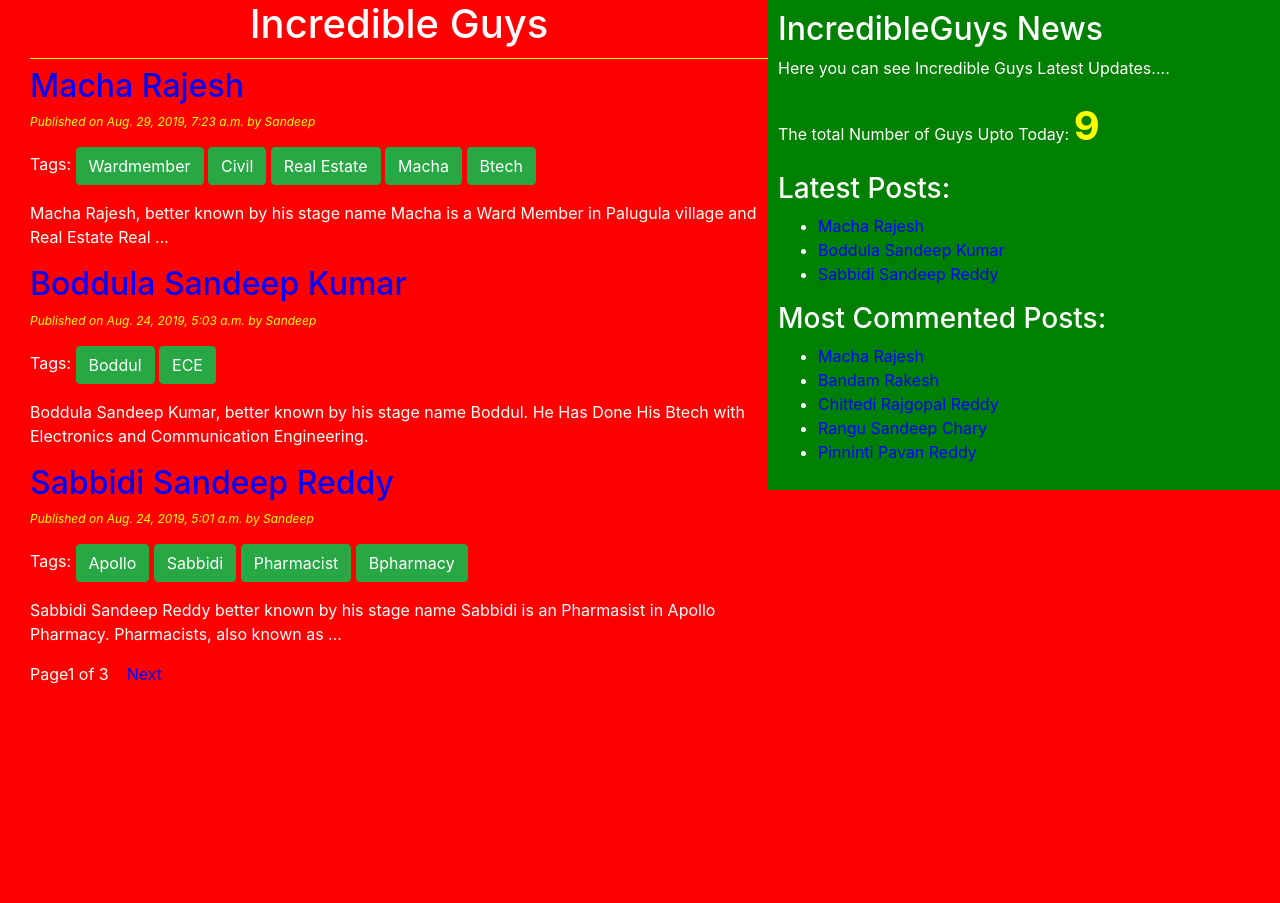
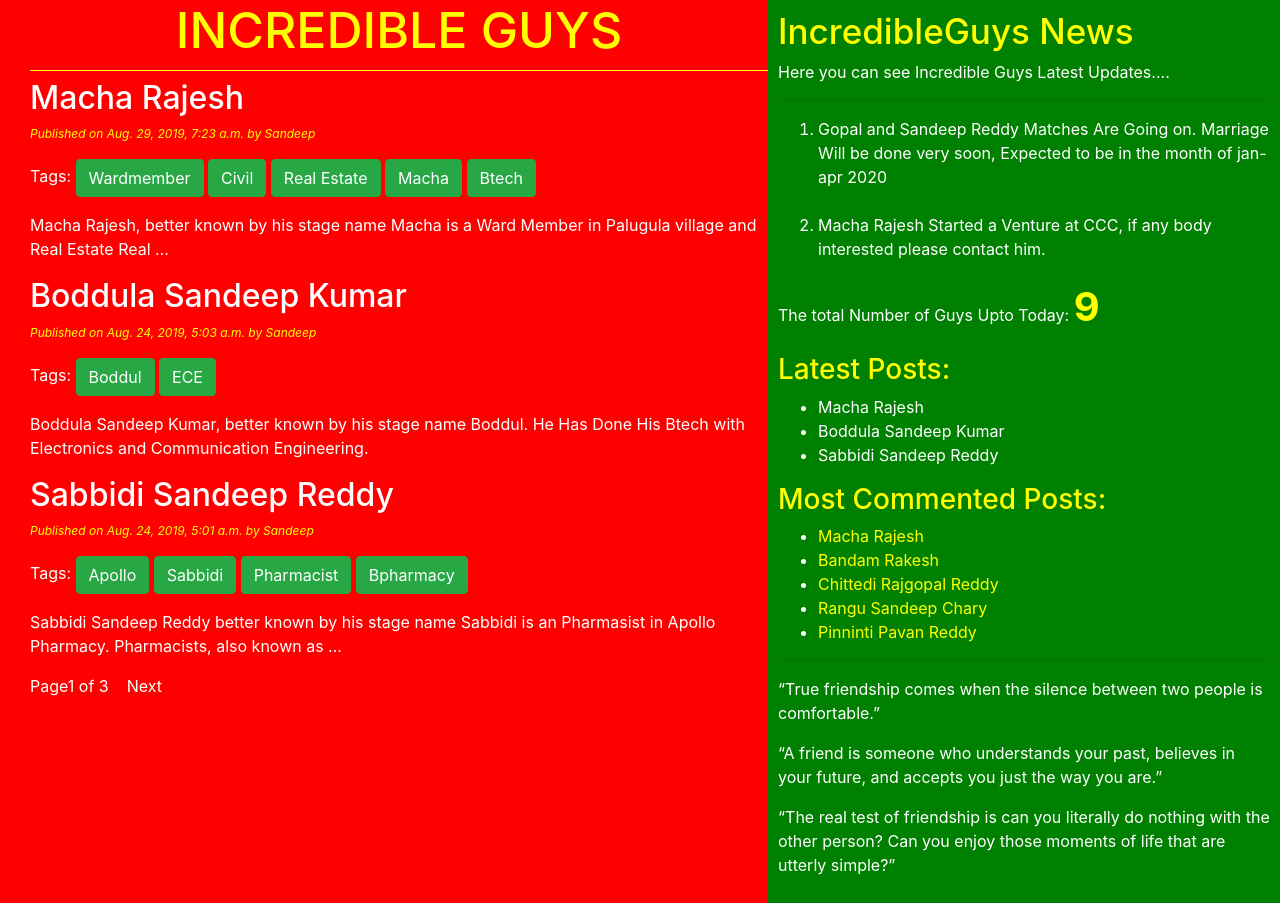
Before and after one commit to sandeepchary375/incredibleguys, a Django app: page / in a window 1280 px wide. Before the commit the page ends 684 px from the top, so only its background shows below. Run offline with Django 3.2, Linux system fonts and the light colour scheme; data comes from the database, SQL or seed files in the repository; both versions use the stored data as it was after the commit; parts of the project's set-up code (start-up, migrations or seed data) failed here and were passed over; some libraries are stand-ins or nearby versions.

Commit message:
My Second Commit

```diff
--- a/blog_project/blog_project/settings.py
+++ b/blog_project/blog_project/settings.py
@@ -40,6 +40,7 @@ INSTALLED_APPS = [
     'django.contrib.staticfiles',
     'blog',
     'taggit',
+    'bootstrap3',
 ]
 
 MIDDLEWARE = [
@@ -127,6 +128,8 @@ STATICFILES_DIRS = [
     STATIC_DIR,
 ]
 
+LOGIN_REDIRECT_URL = "test"
+LOGOUT_REDIRECT_URL = "thanks"
 
 #SMTP MAIL CONFIGURATION
 EMAIL_HOST = 'smtp.gmail.com'
--- a/blog_project/static/css/blog1.css
+++ b/blog_project/static/css/blog1.css
@@ -27,12 +27,17 @@ color: yellow;
 font-size: 12px;
 font-style: italic;
 }
+
 a{
-color: blue;
+color : white;
+text-decoration : none;
+}
+.red {
+color : yellow;
 text-decoration: none;
 }
 
-#ch{
+ #ch{
 color: yellow;
 font-size: 30px;
 font-style: italic;
@@ -46,3 +51,14 @@ font-size: 40px;
 color: yellow;
 font-weight: bold;
 }
+h1{
+color: yellow;
+font-size:50px;
+}
+h3{
+color: yellow;
+}
+h4{
+color: yellow;
+font-size:35px;
+}
--- a/blog_project/templates/blog/base.html
+++ b/blog_project/templates/blog/base.html
@@ -1,13 +1,15 @@
 <!DOCTYPE html>
+{% load staticfiles %}
 {% load blog_tags %}
-{% load staticfiles %}
 <html lang="en">
 <head>
-     <link rel="shortcut icon" type="image/png" href="{% static 'images/favicon.ico' %}"/>
     <meta name="viewport" content="width=device-width, initial-scale=1.0">
     <link rel="stylesheet" href="https://stackpath.bootstrapcdn.com/bootstrap/4.2.1/css/bootstrap.min.css" integrity="sha384-GJzZqFGwb1QTTN6wy59ffF1BuGJpLSa9DkKMp0DgiMDm4iYMj70gZWKYbI706tWS" crossorigin="anonymous">
+     <link rel="stylesheet" href="{%static 'css/blog1.css' %}">
+    <link rel="shortcut icon" type="image/png" href="{% static 'images/favicon.ico' %}"/>
+
     <!-- Latest compiled and minified CSS -->
-    <link rel="stylesheet" href="{%static 'css/blog1.css' %}">
+
     <title>{%block title_block%}  {%endblock%}</title>
 </head>
 <body>
@@ -15,17 +17,26 @@
     {%block content%}   {%endblock%}
 </div>
 <div class="sidebar">
-     <h2>IncredibleGuys News</h2>
+     <h4>IncredibleGuys News</h4>
     <p>Here you can see Incredible Guys Latest Updates....</p>
+    <hr>
+    <ol>
+        <li>Gopal and Sandeep Reddy Matches Are Going on. Marriage Will be done very soon, Expected to be in the month of jan-apr 2020 </li><br>
+        <li>Macha Rajesh Started a Venture at CCC, if any body interested please contact him.</li>
+    </ol>
     <p>The total Number of Guys Upto Today: <span id="pcount">{% total_posts %}</span></p>
-    <h3>Latest Posts: </h3><span class="lp">{% show_latest_posts %}</span>
+    <h3>Latest Posts: </h3> {% show_latest_posts %}
     <h3>Most Commented Posts: </h3>
     {% get_most_commented_posts as most_commented_posts %}
     <ul>
         {% for post in most_commented_posts %}
-        <div class="anclr"><li><a href="{{post.get_absolute_url}}">{{post.title}}</a></li></div>
+        <li><a href="{{post.get_absolute_url}}" class="red" >{{post.title}}</a></li>
         {% endfor %}
     </ul>
+    <hr>
+    <p>“True friendship comes when the silence between two people is comfortable.”</p>
+    <p>“A friend is someone who understands your past, believes in your future, and accepts you just the way you are.”</p>
+    <p>“The real test of friendship is can you literally do nothing with the other person? Can you enjoy those moments of life that are utterly simple?”</p>
 </div>
 
 </body>
--- a/blog_project/templates/blog/post_list.html
+++ b/blog_project/templates/blog/post_list.html
@@ -2,13 +2,13 @@
 {% extends 'blog/base.html' %}
 {%block title_block%} Incredible Blog{%endblock%}
      {% block content %}
-           <h1>Incredible Guys</h1>
+           <h1>INCREDIBLE GUYS</h1>
            {% if tag %}
                 <h2>posts tagged with '{{tag.name}}'</h2>
            {% endif %}
 
            {%for post in post_list %}
-                <a href="{{post.get_absolute_url}}"><h2>{{post.title}}</h2></a>
+                <a href="{{post.get_absolute_url}}" class="blue"><h2>{{post.title}}</h2></a>
                 <p id="date">Published on {{post.publish}} by {{post.author|title}}</p>
                 <p>Tags:
                     {% for tag in post.tags.all %}
```
Also changed, not shown: blog_project/blog_project/urls.py (+5 -2 lines), blog_project/db.sqlite3.
